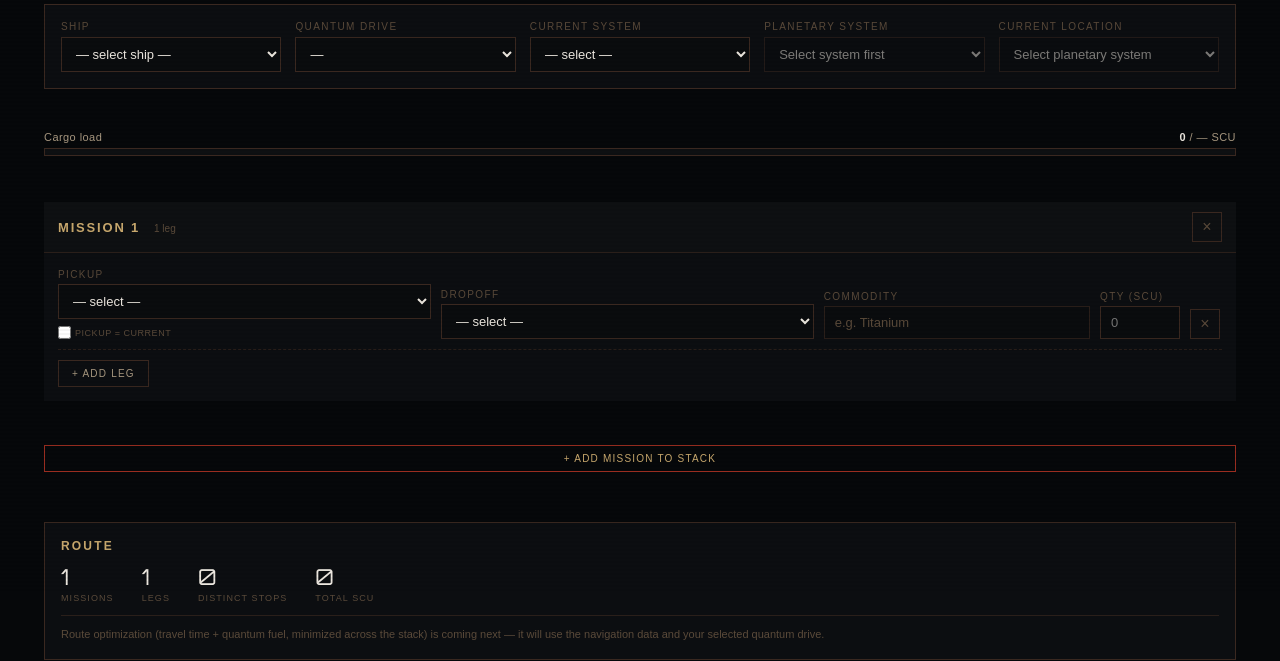
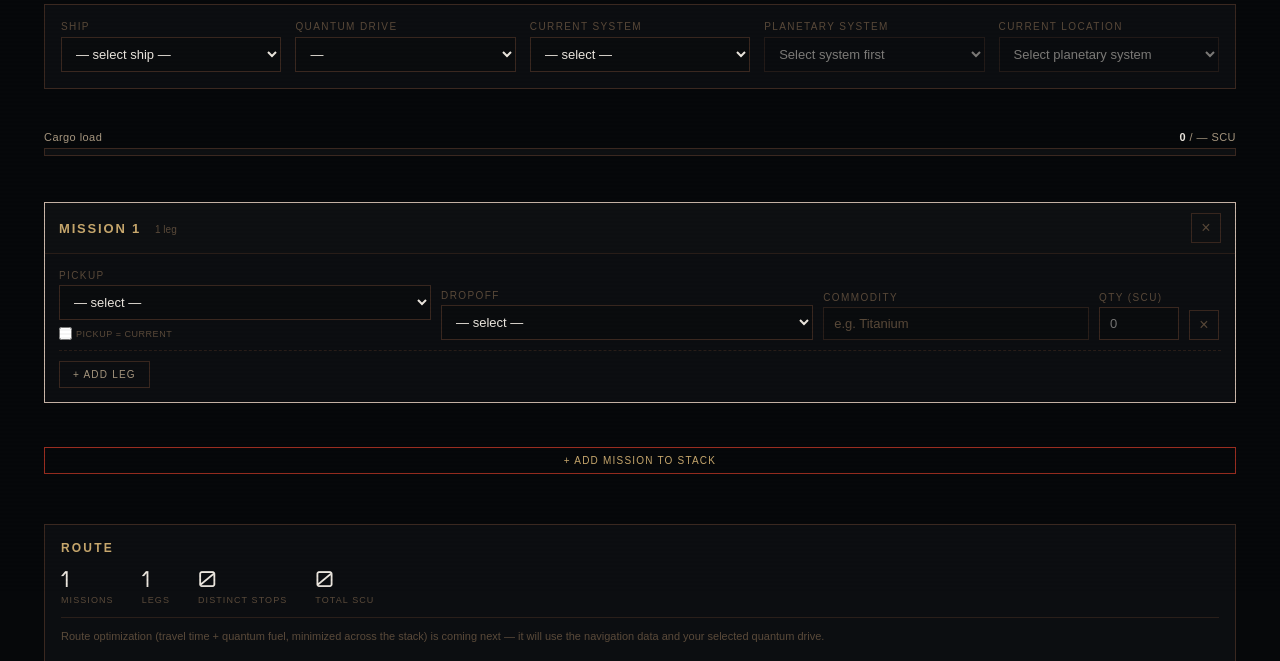
Before and after one commit to solprovision-sc/sol-provision-tools, a Flask app: page /cargo-planner in a window 1280 px wide. Shown: the part 207-868 px from the top of the page. Run offline with Flask 3, Linux system fonts and the light colour scheme; data comes from the database, SQL or seed files in the repository; data that the repository does not hold is empty; parts of the project's set-up code (start-up, migrations or seed data) failed here and were passed over; some web fonts are replaced.

Commit message:
Update cargo_planner.html

```diff
--- a/app/templates/cargo_planner.html
+++ b/app/templates/cargo_planner.html
@@ -68,7 +68,7 @@
 .cp-mission {
   background: var(--panel);
   /*background: #CBB8AA;*/
-  border: 1px sold #CBB8AA;
+  border: 1px solid #CBB8AA;
   /*border: 1px solid var(--border2);*/
   margin-bottom: 16px;
 }
```
